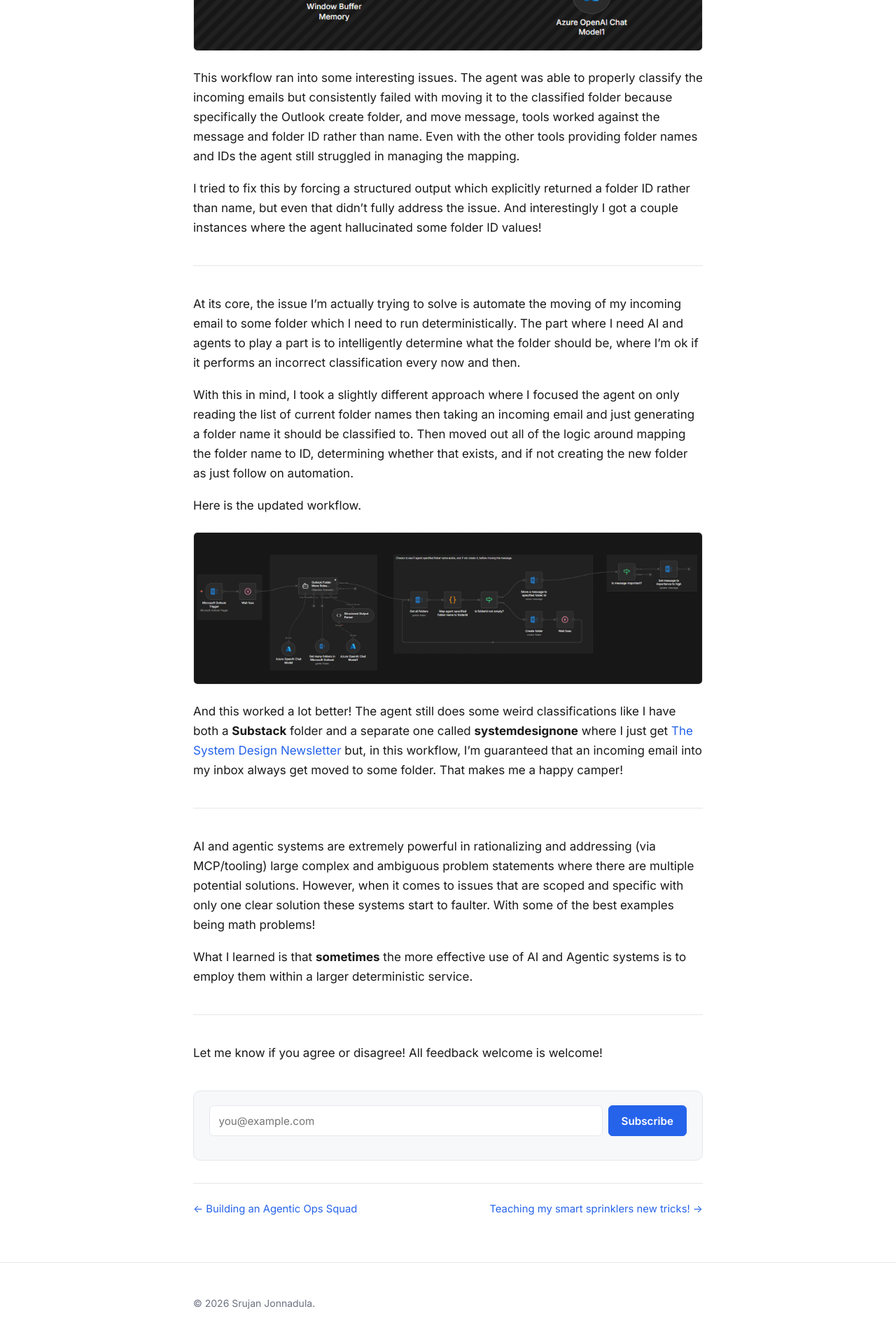
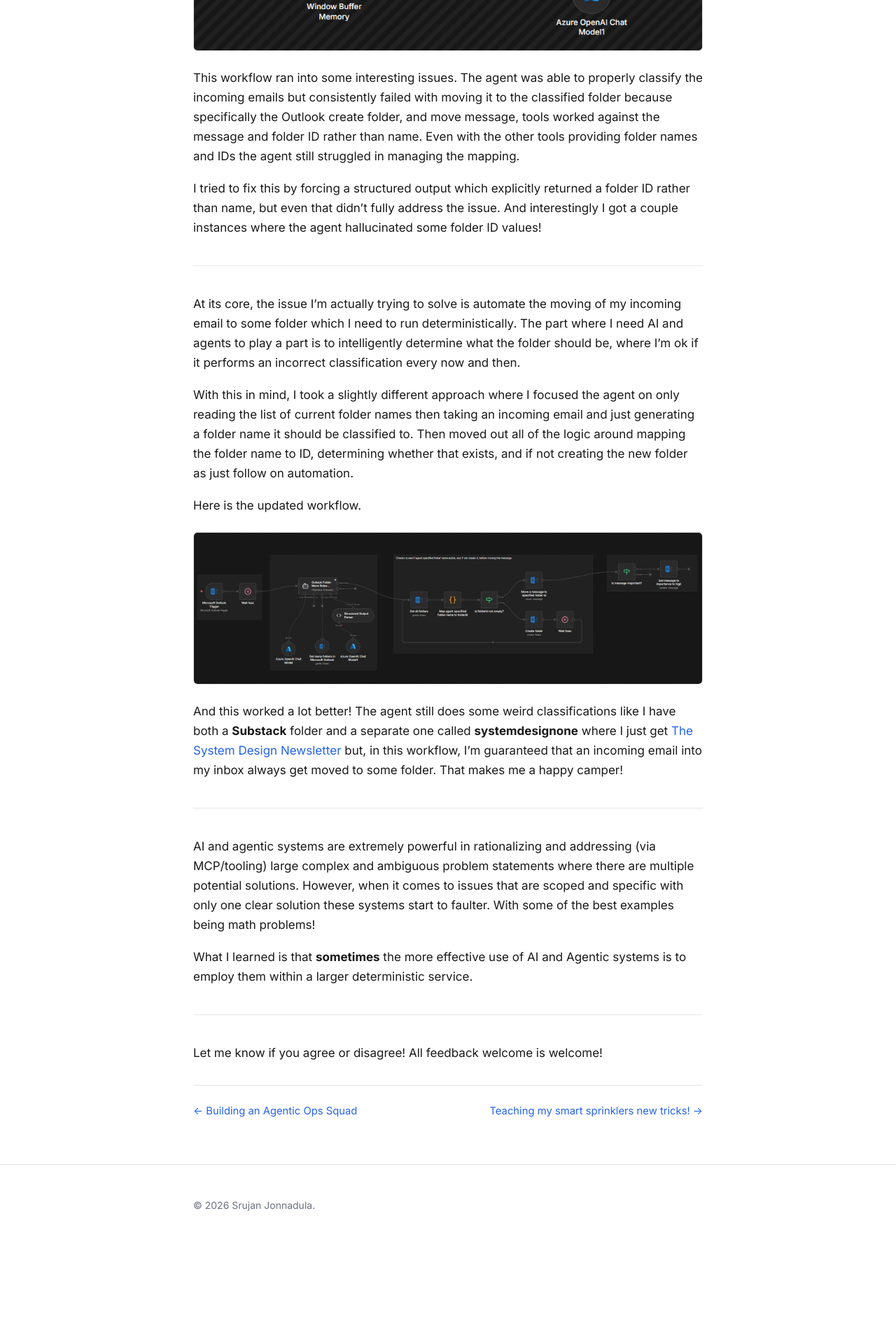
Before and after one commit to jonnadul/fromthesimulation, a Jekyll site: the page built from _posts/2026-02-26-what-automating-my-inbox-taught-me.md, in a window 1280 px wide. Shown: the part 998-2918 px from the top of the page at 70% size. Built offline with Jekyll 4.4.1, drawn with Linux system fonts in a browser that asks for light colours; after the commit the page ends 2777 px from its top, so only the background shows below that.

Commit message:
Removing the subscribe buttons

```diff
--- a/_layouts/post.html
+++ b/_layouts/post.html
@@ -32,8 +32,6 @@
     </footer>
   {% endif %}
 
-  {% include subscribe.html %}
-
   <nav class="post-nav">
     {% if page.previous.url %}
       <a class="prev" href="{{ page.previous.url | relative_url }}">&larr; {{ page.previous.title | truncate: 40 }}</a>
```
